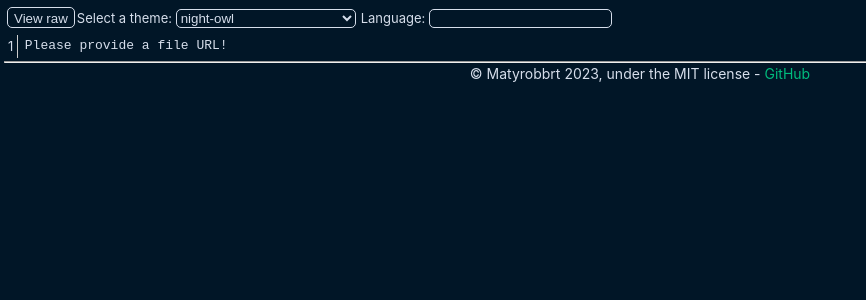
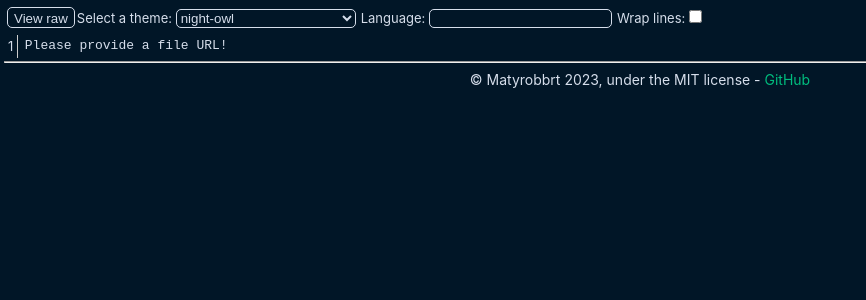
Before and after one commit to Matyrobbrt/file-preview, a Vue app: page / in a window 1280 px wide. Shown: the top 300 px of the page, without its empty margins (0-866 px from the left). Built offline with nearby package versions, Linux system fonts and the light colour scheme.

Commit message:
Add linewrapping option

```diff
--- a/src/components/CodePreview.vue
+++ b/src/components/CodePreview.vue
@@ -46,6 +46,14 @@ export default {
         worker.postMessage([this.code, language])
       }
     },
+    toggleLineWrap() {
+      const table = document.getElementById('code-table')
+      if (table.classList.contains('line-wrap')) {
+        table.classList.remove('line-wrap')
+      } else {
+        table.classList.add('line-wrap')
+      }
+    }
   },
   watch: {
     lang(val) {
@@ -58,7 +66,7 @@ export default {
 </script>
 
 <template>
-  <table class="hljs-ln hljs" cellspacing="0">
+  <table class="hljs-ln hljs" cellspacing="0" id="code-table">
     <tbody>
     <tr v-for="(item, index) in lines" :id="'L' + (index + 1)">
       <td class="hljs-ln-numbers"><a :href="'#L' + (index + 1)">{{ index + 1 }}</a></td>
@@ -88,6 +96,7 @@ export default {
 
 table {
   border-spacing: 3px;
+  /* border: 1px solid #CCC; TODO - reconsider in the future */
 }
 
 a {
@@ -98,4 +107,12 @@ a {
 a:hover {
   text-decoration: underline;
 }
+
+.line-wrap .code {
+  white-space: pre-wrap;       /* Since CSS 2.1 */
+  white-space: -moz-pre-wrap;  /* Mozilla, since 1999 */
+  white-space: -pre-wrap;      /* Opera 4-6 */
+  white-space: -o-pre-wrap;    /* Opera 7 */
+  word-wrap: break-word;       /* Internet Explorer 5.5+ */
+}
 </style>
--- a/src/pages/FilePreview.vue
+++ b/src/pages/FilePreview.vue
@@ -60,10 +60,14 @@ export default {
     <select name="themes" id="themes" class="hljs" @change="setTheme($event.target.value, true)">
       <option v-for="theme in THEMES" :value="theme" class="hljs" :selected="selectedTheme === theme">{{theme}}</option>
     </select>
+
     <label for="lang" class="hljs" style="padding-left: 5px">Language: </label>
     <input type="text" class="hljs" v-on:keyup.enter="updateLang" id="lang"/>
+
+    <label for="should-lw" class="hljs" style="padding-left: 5px">Wrap lines: </label>
+    <input type="checkbox" class="hljs" @click="this.$refs.preview.toggleLineWrap()" id="should-lw" />
   </header>
-  <CodePreview :code="text" :lang="lang" v-if="!raw"/>
+  <CodePreview :code="text" :lang="lang" v-if="!raw" ref="preview"/>
   <hr />
   <footer>© Matyrobbrt 2023, under the MIT license - <a href="https://github.com/Matyrobbrt/file-preview">GitHub</a></footer>
 </template>
@@ -91,5 +95,6 @@ footer {
   margin-left: auto;
   margin-right: auto;
   font-size: 14px;
+  margin-block: 0.45em;
 }
 </style>
```
